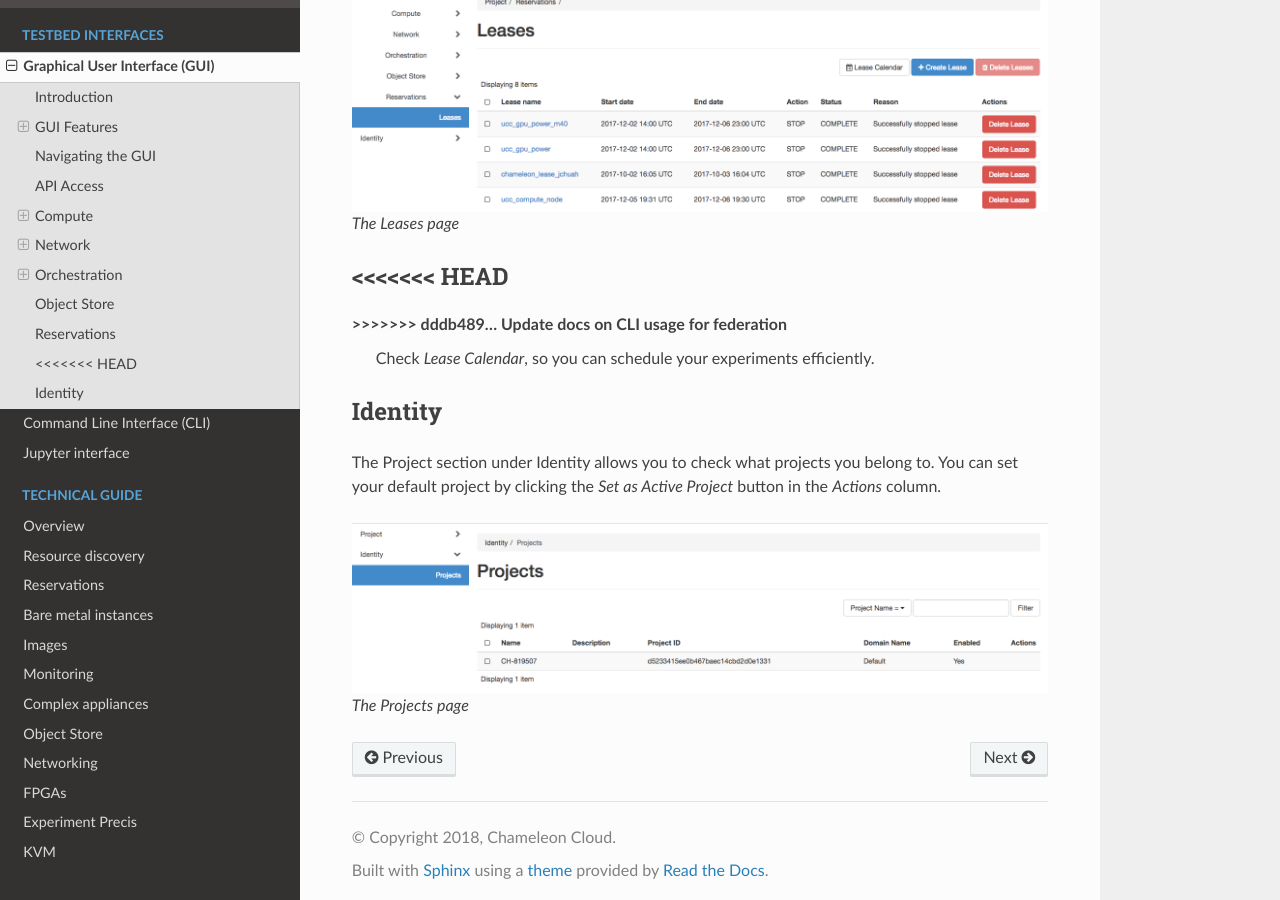
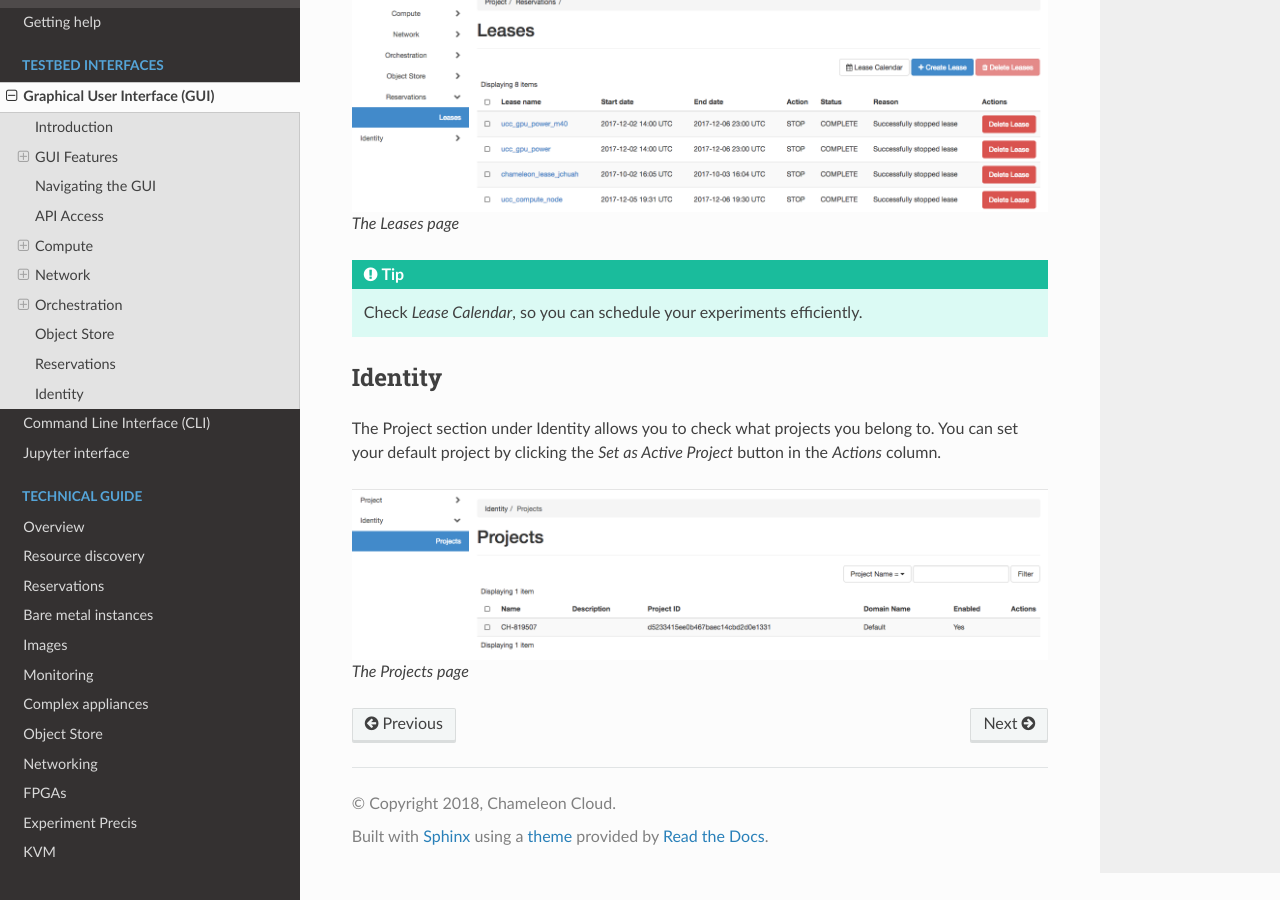
Before and after one commit to ChameleonCloud/docs, a Sphinx documentation site: the page built from source/technical/gui.rst, in a window 1280 px wide and 900 px high, scrolled down 14603 px. Built offline with Sphinx 7.4.7 and the Read the Docs theme 2.0.0, drawn with Linux system fonts in a browser that asks for light colours.

Commit message:
remove git conflict markers

```diff
--- a/source/technical/gui.rst
+++ b/source/technical/gui.rst
@@ -468,10 +468,6 @@ project, including creating and deleting leases. For more information, see
    The Leases page
 
 .. tip::
-<<<<<<< HEAD
-=======
-
->>>>>>> dddb489... Update docs on CLI usage for federation
    Check *Lease Calendar*, so you can schedule your experiments efficiently.
 
 Identity
```
